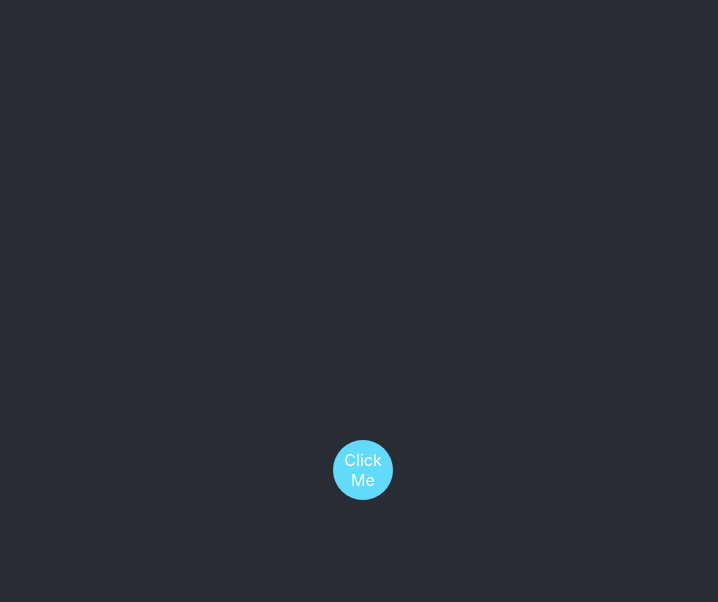
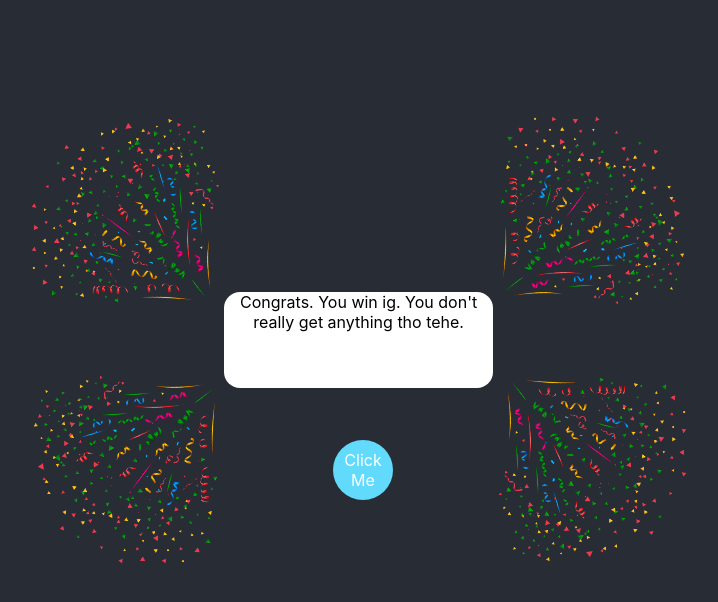
Before and after one commit to carbajale99/click-game, a React (Create React App) app: page / in a window 1280 px wide. Shown: the top 602 px of the page, without its empty margins (243-961 px from the left). Built offline with nearby package versions, Linux system fonts and the light colour scheme.

Commit message:
added congrats features

```diff
--- a/src/App.js
+++ b/src/App.js
@@ -1,8 +1,8 @@
 import './App.css';
 import React from 'react';
-// import ActivateButton from './components/ActivateButton';
 import MainButton from './components/MainButton';
 import SecretCover from './components/SecretCover';
+import Celebration from './components/Celebration';
 
 
 function App() {
@@ -11,9 +11,9 @@ function App() {
 
   return (
     <div className="App">
-      {/* <ActivateButton activated={activated} handleClick={() => {setActivated(false)}}></ActivateButton> */}
       <SecretCover activated={activated} handleClick={() => {setActivated(false)}}></SecretCover>
       <MainButton activated={activated}></MainButton>
+      <Celebration></Celebration>
     </div>
   );
 }
--- /dev/null
+++ b/src/components/Celebration.jsx
@@ -0,0 +1,22 @@
+import React from 'react'
+import confetti from '../confetti.png'
+import '../styles/Celebration.css'
+
+
+function Celebration() {
+  return (
+    <div className='confetti-main'>
+        <div className='confetti-row'>
+            <img src={confetti} alt="confetti" className='confetti-img' id='conf1'/>
+            <img src={confetti} alt="confetti" className='confetti-img' id='conf2'/>
+        </div>
+        <div className='confetti-row'>
+            <img src={confetti} alt="confetti" className='confetti-img' id='conf3'/>
+            <img src={confetti} alt="confetti" className='confetti-img' id='conf4'/>
+        </div>
+        <div className='congrats-text'>Congrats. You win ig. You don't really get anything tho tehe.</div>
+    </div>
+  );
+}
+
+export default Celebration
--- /dev/null
+++ b/src/styles/Celebration.css
@@ -0,0 +1,50 @@
+.confetti-main{
+    display: flex;
+    flex-direction: column;
+    flex-wrap: wrap;
+    width: 70vw;
+    position: relative;
+    top: 5%;
+    left: 12vw;
+}
+
+.confetti-row{
+    display: flex;
+    justify-content: space-around;
+}
+
+.confetti-img{
+    height: 240px;
+    width: 240px;
+}
+
+#conf1{
+    transform: rotate(-45deg) ;
+}
+
+#conf2{
+    transform: rotate(45deg) ;
+}
+
+#conf3{
+    transform: rotate(-135deg) ;
+}
+
+#conf4{
+    transform: rotate(135deg) ;
+}
+
+.congrats-text{
+    position: absolute;
+    background-color: white;
+    border-radius: 16px;
+    width: 30%;
+    height: 20%;
+    top: 40%;
+    left: 35%;
+
+    text-align: center;
+    justify-content: center;
+    align-items: center;
+
+}
--- a/src/styles/SecretCover.css
+++ b/src/styles/SecretCover.css
@@ -9,8 +9,6 @@
     position: relative;
     top: 80vh;
     left: 90vw;
-
-
 }
 
 .secret-corner{
```
Also changed, not shown: src/confetti.png (added).
